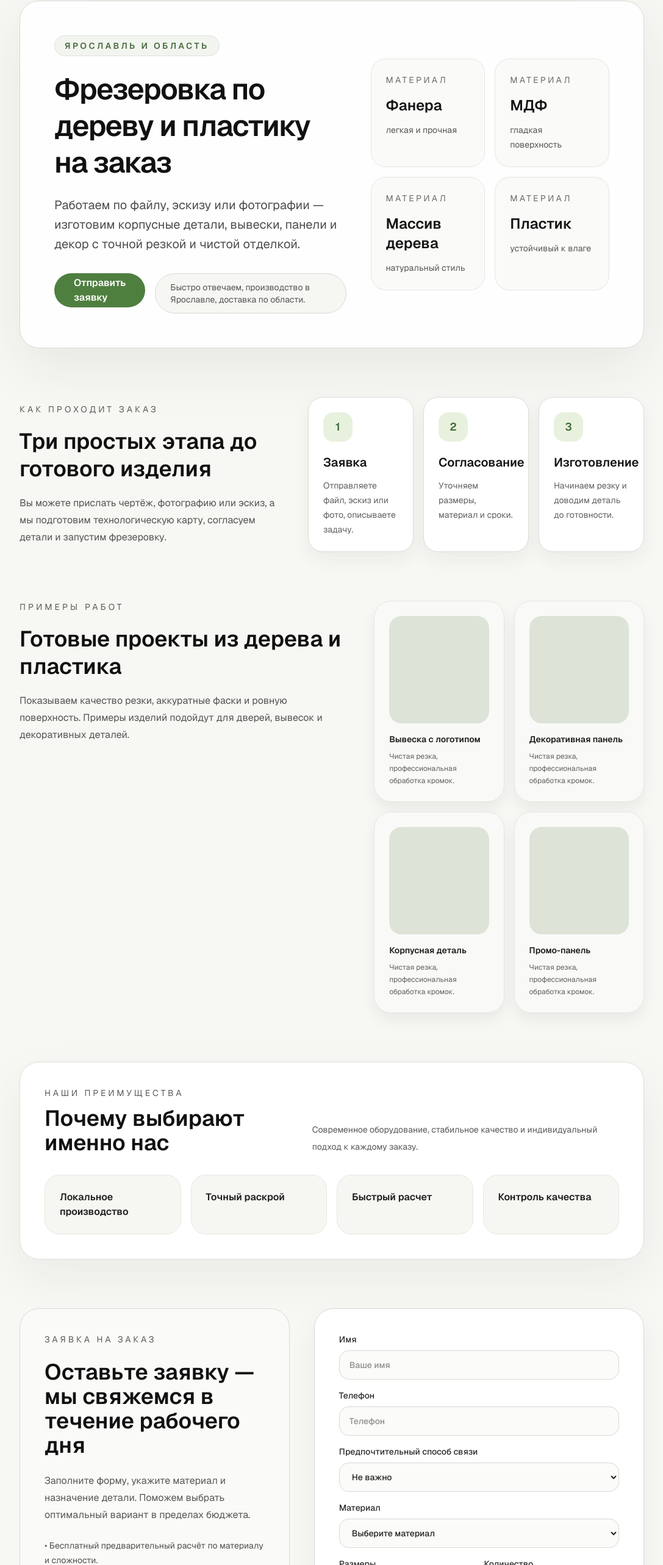
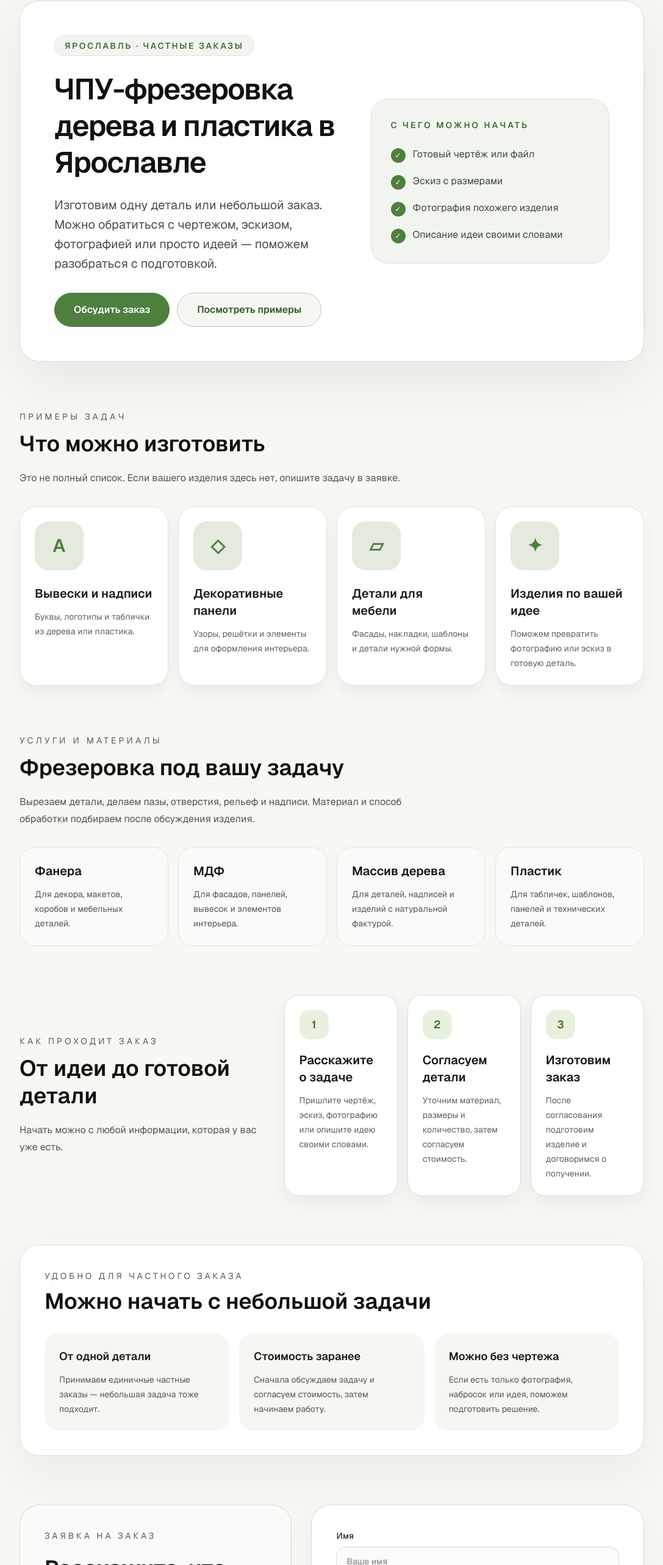
Before and after one commit to md84cyj9d5-sketch/cnc-site, a Next.js app: page / in a window 1280 px wide. Shown: the part 39-2605 px from the top of the page at 61% size, without its empty margins (96-1183 px from the left). Built offline with nearby package versions, Linux system fonts and the light colour scheme.

Commit message:
Улучшил главную страницу

```diff
--- a/src/app/layout.tsx
+++ b/src/app/layout.tsx
@@ -13,8 +13,9 @@ const geistMono = Geist_Mono({
 });
 
 export const metadata: Metadata = {
-  title: "Create Next App",
-  description: "Generated by create next app",
+  title: "ЧПУ-фрезеровка дерева и пластика в Ярославле",
+  description:
+    "ЧПУ-фрезеровка дерева и пластика для частных заказов в Ярославле. Работаем по чертежу, эскизу, фотографии или идее.",
 };
 
 export default function RootLayout({
@@ -24,7 +25,7 @@ export default function RootLayout({
 }>) {
   return (
     <html
-      lang="en"
+      lang="ru"
       className={`${geistSans.variable} ${geistMono.variable} h-full antialiased`}
     >
       <body className="min-h-full flex flex-col">{children}</body>
--- a/src/app/page.tsx
+++ b/src/app/page.tsx
@@ -1,72 +1,206 @@
 import OrderForm from "@/components/OrderForm";
+
+const examples = [
+  {
+    title: "Вывески и надписи",
+    description: "Буквы, логотипы и таблички из дерева или пластика.",
+    mark: "А",
+  },
+  {
+    title: "Декоративные панели",
+    description: "Узоры, решётки и элементы для оформления интерьера.",
+    mark: "◇",
+  },
+  {
+    title: "Детали для мебели",
+    description: "Фасады, накладки, шаблоны и детали нужной формы.",
+    mark: "▱",
+  },
+  {
+    title: "Изделия по вашей идее",
+    description: "Поможем превратить фотографию или эскиз в готовую деталь.",
+    mark: "✦",
+  },
+];
+
+const materials = [
+  {
+    title: "Фанера",
+    description: "Для декора, макетов, коробов и мебельных деталей.",
+  },
+  {
+    title: "МДФ",
+    description: "Для фасадов, панелей, вывесок и элементов интерьера.",
+  },
+  {
+    title: "Массив дерева",
+    description: "Для деталей, надписей и изделий с натуральной фактурой.",
+  },
+  {
+    title: "Пластик",
+    description: "Для табличек, шаблонов, панелей и технических деталей.",
+  },
+];
+
+const steps = [
+  {
+    title: "Расскажите о задаче",
+    description: "Пришлите чертёж, эскиз, фотографию или опишите идею своими словами.",
+  },
+  {
+    title: "Согласуем детали",
+    description: "Уточним материал, размеры и количество, затем согласуем стоимость.",
+  },
+  {
+    title: "Изготовим заказ",
+    description: "После согласования подготовим изделие и договоримся о получении.",
+  },
+];
+
+const trustPoints = [
+  {
+    title: "От одной детали",
+    description: "Принимаем единичные частные заказы — небольшая задача тоже подходит.",
+  },
+  {
+    title: "Стоимость заранее",
+    description: "Сначала обсуждаем задачу и согласуем стоимость, затем начинаем работу.",
+  },
+  {
+    title: "Можно без чертежа",
+    description: "Если есть только фотография, набросок или идея, поможем подготовить решение.",
+  },
+];
 
 export default function Home() {
   return (
     <main className="min-h-screen bg-[#f7f7f3] text-[#232323] font-sans">
-      <div className="mx-auto flex min-h-screen max-w-6xl flex-col gap-20 px-6 py-10 sm:px-10 lg:px-16">
+      <div className="mx-auto flex min-h-screen max-w-6xl flex-col gap-16 px-6 py-8 sm:gap-20 sm:px-10 sm:py-10 lg:px-16">
         <section className="grid gap-10 rounded-[32px] border border-[#d9d9d4] bg-white/90 p-8 shadow-[0_30px_90px_rgba(35,35,35,0.08)] lg:grid-cols-[1.1fr_0.9fr] lg:items-center lg:p-14">
           <div className="max-w-2xl">
-            <span className="inline-flex rounded-full border border-[#dee2db] bg-[#f2f5ef] px-4 py-1.5 text-sm font-semibold uppercase tracking-[0.24em] text-[#4a6b41]">
-              Ярославль и область
+            <span className="inline-flex rounded-full border border-[#dee2db] bg-[#f2f5ef] px-4 py-1.5 text-sm font-semibold uppercase tracking-[0.18em] text-[#4a6b41]">
+              Ярославль · частные заказы
             </span>
             <h1 className="mt-6 text-4xl font-semibold leading-tight tracking-[-0.03em] text-[#111111] sm:text-5xl">
-              Фрезеровка по дереву и пластику на заказ
+              ЧПУ-фрезеровка дерева и пластика в Ярославле
             </h1>
             <p className="mt-6 max-w-xl text-lg leading-8 text-[#4d4d4b] sm:text-xl">
-              Работаем по файлу, эскизу или фотографии — изготовим корпусные детали, вывески, панели и декор с точной резкой и чистой отделкой.
+              Изготовим одну деталь или небольшой заказ. Можно обратиться с чертежом,
+              эскизом, фотографией или просто идеей — поможем разобраться с подготовкой.
             </p>
-            <div className="mt-8 flex flex-col gap-4 sm:flex-row">
+            <div className="mt-8 flex flex-col gap-3 sm:flex-row">
               <a
                 href="#order"
                 className="inline-flex h-14 items-center justify-center rounded-full bg-[#4f7f3f] px-8 text-base font-semibold text-white transition hover:bg-[#3e6b33]"
               >
-                Отправить заявку
+                Обсудить заказ
               </a>
-              <div className="rounded-full border border-[#d9d9d4] bg-[#f6f7f2] px-6 py-3 text-sm text-[#535353]">
-                Быстро отвечаем, производство в Ярославле, доставка по области.
-              </div>
+              <a
+                href="#examples"
+                className="inline-flex h-14 items-center justify-center rounded-full border border-[#bfc8b8] bg-[#f6f7f2] px-8 text-base font-semibold text-[#35582d] transition hover:bg-[#edf2e8]"
+              >
+                Посмотреть примеры
+              </a>
             </div>
           </div>
-          <div className="grid gap-4 sm:grid-cols-2">
-            {[
-              { title: "Фанера", subtitle: "легкая и прочная" },
-              { title: "МДФ", subtitle: "гладкая поверхность" },
-              { title: "Массив дерева", subtitle: "натуральный стиль" },
-              { title: "Пластик", subtitle: "устойчивый к влаге" },
-            ].map((item) => (
-              <div key={item.title} className="rounded-[24px] border border-[#e5e5e1] bg-[#fafbf8] p-6">
-                <p className="text-sm uppercase tracking-[0.24em] text-[#6b6b6a]">Материал</p>
-                <h2 className="mt-4 text-2xl font-semibold text-[#161616]">{item.title}</h2>
-                <p className="mt-3 text-sm leading-6 text-[#555555]">{item.subtitle}</p>
+
+          <div className="rounded-[28px] border border-[#dce3d7] bg-[#f2f5ef] p-7 sm:p-8">
+            <p className="text-sm font-semibold uppercase tracking-[0.22em] text-[#4a6b41]">
+              С чего можно начать
+            </p>
+            <ul className="mt-6 space-y-4 text-base leading-7 text-[#3f493c]">
+              {[
+                "Готовый чертёж или файл",
+                "Эскиз с размерами",
+                "Фотография похожего изделия",
+                "Описание идеи своими словами",
+              ].map((item) => (
+                <li key={item} className="flex gap-3">
+                  <span
+                    aria-hidden="true"
+                    className="mt-1 flex h-6 w-6 shrink-0 items-center justify-center rounded-full bg-[#4f7f3f] text-xs text-white"
+                  >
+                    ✓
+                  </span>
+                  <span>{item}</span>
+                </li>
+              ))}
+            </ul>
+          </div>
+        </section>
+
+        <section id="examples" className="scroll-mt-8">
+          <div className="max-w-2xl">
+            <p className="text-sm uppercase tracking-[0.3em] text-[#5a5a58]">
+              Примеры задач
+            </p>
+            <h2 className="mt-3 text-3xl font-semibold leading-tight text-[#111111] sm:text-4xl">
+              Что можно изготовить
+            </h2>
+            <p className="mt-5 text-base leading-7 text-[#545454]">
+              Это не полный список. Если вашего изделия здесь нет, опишите задачу в заявке.
+            </p>
+          </div>
+          <div className="mt-8 grid gap-4 sm:grid-cols-2 lg:grid-cols-4">
+            {examples.map((item) => (
+              <article
+                key={item.title}
+                className="rounded-[28px] border border-[#e2e4df] bg-white p-6 shadow-[0_12px_24px_rgba(0,0,0,0.05)]"
+              >
+                <div className="flex h-20 w-20 items-center justify-center rounded-[22px] bg-[#e4eade] text-3xl font-semibold text-[#4f7f3f]">
+                  {item.mark}
+                </div>
+                <h3 className="mt-6 text-xl font-semibold text-[#1c1c1a]">{item.title}</h3>
+                <p className="mt-3 text-sm leading-6 text-[#61615f]">{item.description}</p>
+              </article>
+            ))}
+          </div>
+        </section>
+
+        <section>
+          <div className="max-w-2xl">
+            <p className="text-sm uppercase tracking-[0.3em] text-[#5a5a58]">
+              Услуги и материалы
+            </p>
+            <h2 className="mt-3 text-3xl font-semibold leading-tight text-[#111111] sm:text-4xl">
+              Фрезеровка под вашу задачу
+            </h2>
+            <p className="mt-5 text-base leading-7 text-[#545454]">
+              Вырезаем детали, делаем пазы, отверстия, рельеф и надписи. Материал и способ
+              обработки подбираем после обсуждения изделия.
+            </p>
+          </div>
+          <div className="mt-8 grid gap-4 sm:grid-cols-2 lg:grid-cols-4">
+            {materials.map((item) => (
+              <div
+                key={item.title}
+                className="rounded-[24px] border border-[#e5e5e1] bg-[#fafbf8] p-6"
+              >
+                <h3 className="text-xl font-semibold text-[#161616]">{item.title}</h3>
+                <p className="mt-3 text-sm leading-6 text-[#555555]">{item.description}</p>
               </div>
             ))}
           </div>
         </section>
 
-        <section className="grid gap-10 lg:grid-cols-[0.88fr_1.12fr] lg:items-center">
-          <div className="space-y-5">
-            <p className="text-sm uppercase tracking-[0.3em] text-[#5a5a58]">Как проходит заказ</p>
-            <h2 className="text-3xl font-semibold leading-tight text-[#111111] sm:text-4xl">Три простых этапа до готового изделия</h2>
-            <p className="max-w-xl text-base leading-7 text-[#545454]">
-              Вы можете прислать чертёж, фотографию или эскиз, а мы подготовим технологическую карту, согласуем детали и запустим фрезеровку.
+        <section className="grid gap-10 lg:grid-cols-[0.8fr_1.2fr] lg:items-center">
+          <div>
+            <p className="text-sm uppercase tracking-[0.3em] text-[#5a5a58]">
+              Как проходит заказ
+            </p>
+            <h2 className="mt-3 text-3xl font-semibold leading-tight text-[#111111] sm:text-4xl">
+              От идеи до готовой детали
+            </h2>
+            <p className="mt-5 max-w-xl text-base leading-7 text-[#545454]">
+              Начать можно с любой информации, которая у вас уже есть.
             </p>
           </div>
           <div className="grid gap-4 sm:grid-cols-3">
-            {[
-              {
-                title: "Заявка",
-                description: "Отправляете файл, эскиз или фото, описываете задачу."
-              },
-              {
-                title: "Согласование",
-                description: "Уточняем размеры, материал и сроки."
-              },
-              {
-                title: "Изготовление",
-                description: "Начинаем резку и доводим деталь до готовности."
-              },
-            ].map((item, index) => (
-              <div key={item.title} className="rounded-[24px] border border-[#dcdcd8] bg-white p-6 shadow-[0_12px_30px_rgba(29,29,29,0.06)]">
+            {steps.map((item, index) => (
+              <div
+                key={item.title}
+                className="rounded-[24px] border border-[#dcdcd8] bg-white p-6 shadow-[0_12px_30px_rgba(29,29,29,0.06)]"
+              >
                 <div className="flex h-12 w-12 items-center justify-center rounded-2xl bg-[#e8f1de] text-lg font-semibold text-[#3e6b33]">
                   {index + 1}
                 </div>
@@ -77,77 +211,53 @@ export default function Home() {
           </div>
         </section>
 
-        <section className="grid gap-10 lg:grid-cols-[1.1fr_0.9fr] lg:items-start">
-          <div className="space-y-5">
-            <p className="text-sm uppercase tracking-[0.3em] text-[#5a5a58]">Примеры работ</p>
-            <h2 className="text-3xl font-semibold leading-tight text-[#111111] sm:text-4xl">Готовые проекты из дерева и пластика</h2>
-            <p className="max-w-xl text-base leading-7 text-[#545454]">
-              Показываем качество резки, аккуратные фаски и ровную поверхность. Примеры изделий подойдут для дверей, вывесок и декоративных деталей.
-            </p>
-          </div>
-          <div className="grid gap-4 sm:grid-cols-2">
-            {[
-              "Вывеска с логотипом",
-              "Декоративная панель",
-              "Корпусная деталь",
-              "Промо-панель"
-            ].map((label) => (
-              <div key={label} className="group relative overflow-hidden rounded-[28px] border border-[#e6e6e2] bg-[#f9faf7] p-6 text-sm text-[#4c4c4a] shadow-[0_12px_24px_rgba(0,0,0,0.06)]">
-                <div className="mb-4 h-44 rounded-[20px] bg-[#dde3d7]" />
-                <p className="font-semibold text-[#1c1c1a]">{label}</p>
-                <p className="mt-2 text-xs leading-5 text-[#61615f]">Чистая резка, профессиональная обработка кромок.</p>
+        <section className="rounded-[32px] border border-[#dde1d8] bg-white p-8 shadow-[0_30px_80px_rgba(35,35,35,0.06)] sm:p-10">
+          <p className="text-sm uppercase tracking-[0.28em] text-[#5a5a58]">
+            Удобно для частного заказа
+          </p>
+          <h2 className="mt-3 max-w-2xl text-3xl font-semibold text-[#111111] sm:text-4xl">
+            Можно начать с небольшой задачи
+          </h2>
+          <div className="mt-8 grid gap-4 md:grid-cols-3">
+            {trustPoints.map((item) => (
+              <div key={item.title} className="rounded-[24px] bg-[#f6f7f2] p-6">
+                <h3 className="text-lg font-semibold text-[#1d1d1b]">{item.title}</h3>
+                <p className="mt-3 text-sm leading-6 text-[#575755]">{item.description}</p>
               </div>
             ))}
           </div>
         </section>
 
-        <section className="rounded-[32px] border border-[#dde1d8] bg-white p-10 shadow-[0_30px_80px_rgba(35,35,35,0.06)]">
-          <div className="flex flex-col gap-4 sm:flex-row sm:items-end sm:justify-between">
-            <div>
-              <p className="text-sm uppercase tracking-[0.28em] text-[#5a5a58]">Наши преимущества</p>
-              <h2 className="mt-3 text-3xl font-semibold text-[#111111] sm:text-4xl">Почему выбирают именно нас</h2>
-            </div>
-            <p className="max-w-2xl text-sm leading-7 text-[#575755]">
-              Современное оборудование, стабильное качество и индивидуальный подход к каждому заказу.
+        <section id="order" className="scroll-mt-8 grid gap-8 lg:grid-cols-[0.9fr_1.1fr] lg:items-start">
+          <div className="space-y-6 rounded-[32px] border border-[#d9d9d4] bg-[#fafbf8] p-8 sm:p-10">
+            <p className="text-sm uppercase tracking-[0.28em] text-[#5a5a58]">
+              Заявка на заказ
             </p>
-          </div>
-          <div className="mt-8 grid gap-4 sm:grid-cols-2 lg:grid-cols-4">
-            {[
-              "Локальное производство",
-              "Точный раскрой",
-              "Быстрый расчет",
-              "Контроль качества"
-            ].map((item) => (
-              <div key={item} className="rounded-[24px] border border-[#e8e8e3] bg-[#f6f7f2] p-6">
-                <p className="text-base font-semibold text-[#1d1d1b]">{item}</p>
-              </div>
-            ))}
-          </div>
-        </section>
-
-        <section id="order" className="grid gap-10 lg:grid-cols-[0.9fr_1.1fr] lg:items-start">
-          <div className="space-y-6 rounded-[32px] border border-[#d9d9d4] bg-[#fafbf8] p-10">
-            <p className="text-sm uppercase tracking-[0.28em] text-[#5a5a58]">Заявка на заказ</p>
-            <h2 className="text-3xl font-semibold text-[#111111] sm:text-4xl">Оставьте заявку — мы свяжемся в течение рабочего дня</h2>
+            <h2 className="text-3xl font-semibold text-[#111111] sm:text-4xl">
+              Расскажите, что нужно изготовить
+            </h2>
             <p className="max-w-xl text-base leading-7 text-[#575755]">
-              Заполните форму, укажите материал и назначение детали. Поможем выбрать оптимальный вариант в пределах бюджета.
+              Заполните основные поля и приложите файл, если он есть. Детали можно уточнить
+              после первого ответа.
             </p>
             <ul className="space-y-3 text-sm leading-6 text-[#4f4f4d]">
-              <li>• Бесплатный предварительный расчёт по материалу и сложности.</li>
-              <li>• Точные размеры и допуски для удобной сборки.</li>
-              <li>• Возможность срочного изготовления по согласованию.</li>
+              <li>• Подойдёт чертёж, эскиз или фотография.</li>
+              <li>• Если материал не выбран, обсудим подходящий вариант.</li>
+              <li>• Стоимость согласуем до начала работы.</li>
             </ul>
           </div>
           <OrderForm />
         </section>
 
-        <section className="rounded-[32px] border border-[#d9d9d4] bg-white p-10 shadow-[0_20px_50px_rgba(35,35,35,0.05)]">
+        <section className="rounded-[32px] border border-[#d9d9d4] bg-white p-8 shadow-[0_20px_50px_rgba(35,35,35,0.05)] sm:p-10">
           <div className="grid gap-8 lg:grid-cols-[1.2fr_0.8fr] lg:items-center">
             <div>
               <p className="text-sm uppercase tracking-[0.28em] text-[#5a5a58]">Контакты</p>
-              <h2 className="mt-3 text-3xl font-semibold text-[#111111] sm:text-4xl">Работаем в Ярославле и Ярославской области</h2>
+              <h2 className="mt-3 text-3xl font-semibold text-[#111111] sm:text-4xl">
+                ЧПУ-фрезеровка в Ярославле
+              </h2>
               <p className="mt-5 max-w-xl text-base leading-7 text-[#575755]">
-                Производство в пределах города, выезд на замер возможен. Обсудим проект по телефону или в мессенджерах.
+                Свяжитесь удобным способом или отправьте заявку выше, чтобы обсудить задачу.
               </p>
             </div>
             <div className="space-y-4 rounded-[28px] border border-[#e5e5e1] bg-[#f7f8f4] p-6">
@@ -157,11 +267,13 @@ export default function Home() {
               </div>
               <div>
                 <p className="text-sm uppercase tracking-[0.24em] text-[#5a5a58]">Email</p>
-                <p className="mt-2 text-lg font-semibold text-[#222222]">cnc.yaroslavl@example.com</p>
+                <p className="mt-2 break-all text-lg font-semibold text-[#222222]">
+                  cnc.yaroslavl@example.com
+                </p>
               </div>
               <div>
-                <p className="text-sm uppercase tracking-[0.24em] text-[#5a5a58]">Адрес</p>
-                <p className="mt-2 text-base text-[#4a4a48]">г. Ярославль, производственная зона</p>
+                <p className="text-sm uppercase tracking-[0.24em] text-[#5a5a58]">Город</p>
+                <p className="mt-2 text-base text-[#4a4a48]">Ярославль</p>
               </div>
             </div>
           </div>
```
